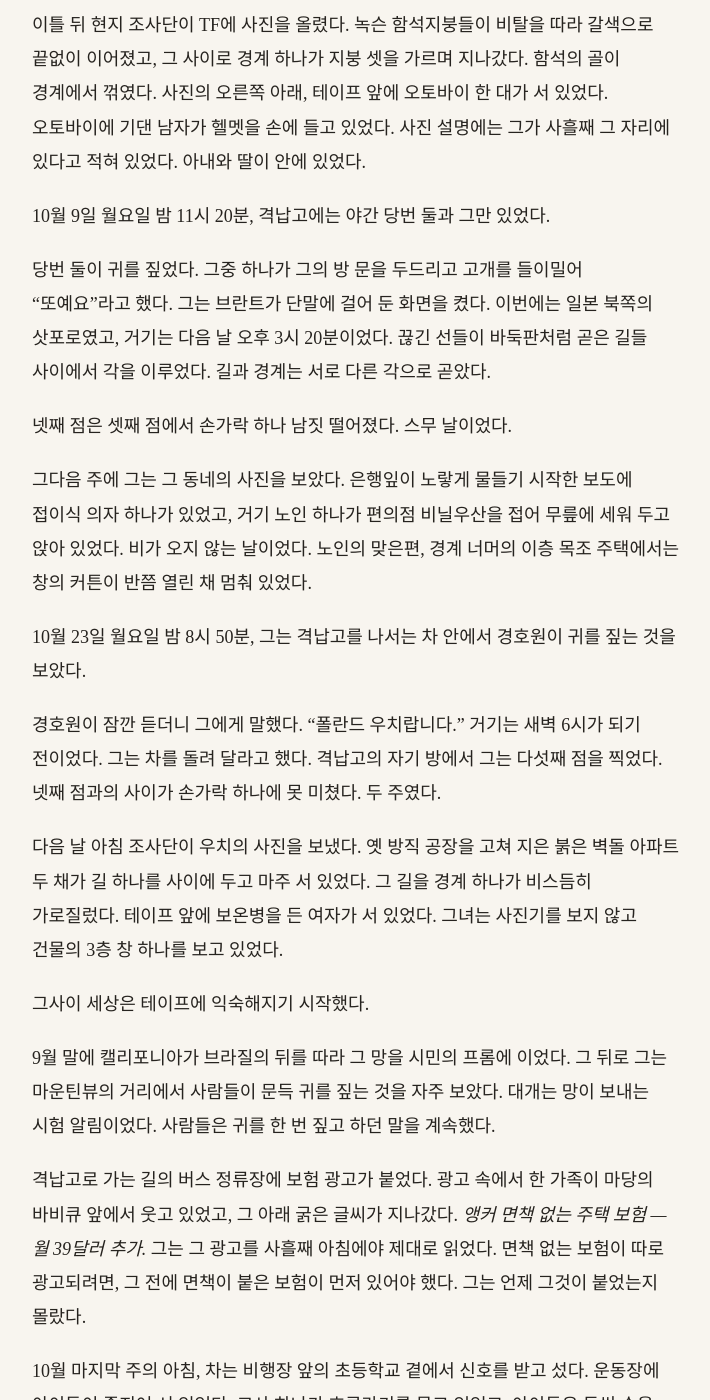
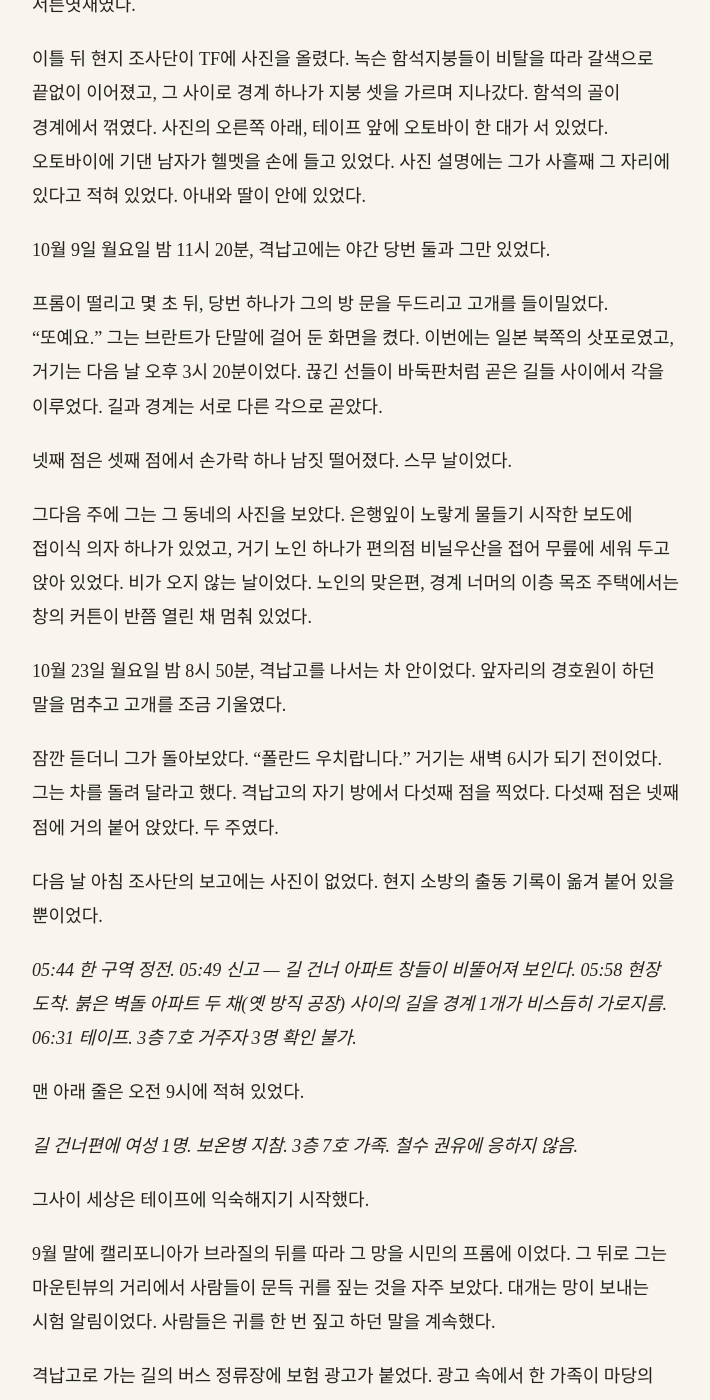
Before and after one commit to kangkkang/writer_s1_public, a Jekyll site: the page built from vol2/044.md, in a window 1280 px wide and 1400 px high, scrolled down 9140 px. Shown: the whole window, without its empty margins (284-994 px from the left). Built offline with Jekyll 4.4.1, drawn with Linux system fonts in a browser that asks for light colours; our own code applies the rules of GitHub Pages for plain Markdown files; some of the changed text lies outside the part shown.

Commit message:
Update from https://github.com/kangkkang/writer_s1/commit/ab8f50effbcf162e6143b8a6384729035ec80844

```diff
--- a/vol2/044.md
+++ b/vol2/044.md
@@ -4,9 +4,9 @@
 
 8월 14일 월요일, 저녁 6시 40분이었다. 격납고의 높은 창으로 기운 해가 들어와 들보의 그림자를 바닥에 길게 눕혀 놓았다. 그는 자기 방에서 발신소 후보지의 지도를 보고 있었다. 각국 정부가 아직 받지 않은 공사의 지도였다. 유리 너머 열린 바닥에서 커피 잔을 든 사람 하나가 걸음을 멈추고 귀에 손을 댔다.
 
-알림은 하나로 끝나지 않았다. 유리 너머의 휴게 구역에서, 격자 방들 사이의 통로에서, 몇 초씩 사이를 두고 사람들이 차례로 귀를 짚었다. 같은 알림이 서로 다른 길을 돌아 도착하는 동안의 사이였다. 그의 왼쪽 귀에서도 업무용 프롬이 한 박자 늦게 떨렸다. 그는 귀를 짚지 않고 지도에서 눈만 들었다.
+알림은 한꺼번에 오지 않았다. 열린 바닥을 가로지르던 사람들이 하나씩 걸음을 멈췄다. 휴게 구역에서, 격자 방들 사이의 통로에서, 몇 초씩 사이를 두고 고개가 하나씩 들렸다. 같은 알림이 서로 다른 길을 돌아 도착하는 동안의 사이였다. 그의 왼쪽 귀에서도 업무용 프롬이 한 박자 늦게 떨렸다. 손을 대 보지 않아도 무엇인지 알았다.
 
-그는 방을 나와 계측실로 갔다. 브란트가 이미 단말 앞에 앉아 있었다. 그녀는 귀를 한 번 더 짚었지만 화면에서 눈을 떼지 않았다.
+계측실 문을 밀고 들어가자 브란트가 이미 단말 앞에 앉아 있었다. 화면을 보는 그녀의 어깨가 굳어 있었다.
 
 "두 번째예요." 그녀가 화면을 그에게 돌렸다.
 
@@ -148,23 +148,23 @@
 
 그는 고개를 끄덕이고, 남쪽 어딘가에 있을 그 언덕 쪽의 불빛을 한동안 보았다.
 
-"이 많은 데 중에서 왜 저기예요?" 그녀가 물었다.
+"시냅스 단지처럼 데이터센터가 있는 것도 아니잖아요." 클레망스가 불빛이 끝나는 남쪽을 턱으로 가리켰다. "물탱크하고 빨랫줄뿐이었어요. 그런데 왜 하필 저기예요?"
 
 그는 바로 대답하지 않고 지평선까지 깔린 불빛을 보았다. 어느 불빛 아래든 그 언덕이 될 수 있었다.
 
-"이유가 없어서 저기예요." 그가 말했다. "제 계산으로는 누가 저기를 고른 게 아니에요. 3월은 캘리포니아였고 이번은 다른 대륙이에요. 자리로 보면 둘 사이에 같은 게 하나도 없어요. 데이터센터도 없고, 사는 사람 수도 달라요."
+"이유가 없어서 저기예요. 제 계산으로는 누가 저기를 고른 게 아니에요. 3월은 캘리포니아였고 이번은 다른 대륙이에요. 자리로 보면 둘 사이에 같은 게 하나도 없어요. 사는 사람 수도 달라요."
 
 "그럼 그 동네가 운이 나빴던 거네요."
 
 "그 동네한테는 그래요." 그는 난간을 손가락 끝으로 짚었다. "그런데 세상 전체로 보면 흩어져 있다는 게 더 나빠요. 그릇을 하나 생각해 봐요. 바닥에 공이 하나 놓여 있어요. 밀어도 다시 굴러 내려와요. 중력이 지금만큼이고 전자가 지금만 한 이유, 우주의 설정값을 그 공처럼 보는 수학이 있어요. 그릇이 공을 붙잡고 있는 거죠."
 
-"앵커는요?"
+"그럼 그 언덕에 생긴 건요?"
 
-"그릇 벽에 난 구멍이요. 제 짐작으로는요." 그가 말했다. "구멍이 한 군데 몰리면 그 자리만 패요. 그 자리는 끔찍하지만 그릇은 서 있어요. 그런데 구멍이 벽 전체에 고르게 뚫리면, 어느 날 그릇이 주저앉아요."
+"그릇 벽에 난 구멍이요. 제 짐작으로는요." "구멍이 한 군데 몰리면 그 자리만 패요. 그 자리는 끔찍하지만 그릇은 서 있어요. 그런데 구멍이 벽 전체에 고르게 뚫리면, 어느 날 그릇이 주저앉아요."
 
-클레망스는 한동안 아무 말 없이 난간 아래의 거리를 보았다. 거기서도 차들의 불빛이 끝없이 지나갔다.
+클레망스는 한동안 아무 말 없이 난간 아래의 도로를 내려다보았다. 붉은 미등의 줄이 끊기지 않고 지나갔다.
 
-"그러니까 기사로 쓰면, 이 동네만 운이 나빴던 게 아니라, 이런 데가 세계 여기저기 흩어져 생길수록 세상 전체가 무너질 수 있다는 얘기네요." 그녀가 말했다. "얼마나 뚫려야 주저앉는데요?"
+"그러니까 기사로 쓰면, 이 동네만 운이 나빴던 게 아니라, 이런 데가 세계 여기저기 흩어져 생길수록 세상 전체가 무너질 수 있다는 얘기네요." 그녀가 말했다. "구멍이 몇 개나 더 나야 그릇이 주저앉는 건데요?"
 
 "그걸 재러 온 거예요." 그가 말했다. "구멍이 얼마나 자주, 얼마나 크게 나는지를요. 그걸 알면 언제 그 선을 넘는지 셈할 수 있어요. 지금은 점이 둘이에요. 점 둘을 지나는 곡선은 얼마든지 그을 수 있어요."
 
@@ -176,9 +176,9 @@
 
 ---
 
-9월 19일 화요일 오후 1시 50분, 격납고 사람들이 다시 귀를 짚었다.
+9월 19일 화요일 오후 1시 50분, 격납고에 다시 알림이 돌았다.
 
-이번에는 낮이어서 격납고가 가득 차 있었다. 열린 바닥의 사람들이 거의 한꺼번에 귀를 짚었고, 몇 초 뒤 늦은 몇이 따라 짚었다. 누군가 "또"라고 말했고, 그 말이 휴게 구역의 탁자 몇 개를 건너갔다.
+이번에는 낮이어서 격납고가 가득 차 있었다. 열린 바닥의 말소리가 거의 한꺼번에 끊겼고, 몇 초 뒤 늦은 몇이 고개를 들었다. 누군가 "또"라고 말했고, 그 말이 휴게 구역의 탁자 몇 개를 건너갔다.
 
 브란트의 화면은 서아프리카의 이바단을 가리켰다. 거기는 저녁 9시 50분이었다. 브란트의 화면에서 끊긴 선들이 곧게 서서 각을 이루었다. 이번 선들은 지난번보다 조금 짧았다.
 
@@ -188,17 +188,26 @@
 
 10월 9일 월요일 밤 11시 20분, 격납고에는 야간 당번 둘과 그만 있었다.
 
-당번 둘이 귀를 짚었다. 그중 하나가 그의 방 문을 두드리고 고개를 들이밀어 "또예요"라고 했다. 그는 브란트가 단말에 걸어 둔 화면을 켰다. 이번에는 일본 북쪽의 삿포로였고, 거기는 다음 날 오후 3시 20분이었다. 끊긴 선들이 바둑판처럼 곧은 길들 사이에서 각을 이루었다. 길과 경계는 서로 다른 각으로 곧았다.
+프롬이 떨리고 몇 초 뒤, 당번 하나가 그의 방 문을 두드리고 고개를 들이밀었다. "또예요." 그는 브란트가 단말에 걸어 둔 화면을 켰다. 이번에는 일본 북쪽의 삿포로였고, 거기는 다음 날 오후 3시 20분이었다. 끊긴 선들이 바둑판처럼 곧은 길들 사이에서 각을 이루었다. 길과 경계는 서로 다른 각으로 곧았다.
 
 넷째 점은 셋째 점에서 손가락 하나 남짓 떨어졌다. 스무 날이었다.
 
 그다음 주에 그는 그 동네의 사진을 보았다. 은행잎이 노랗게 물들기 시작한 보도에 접이식 의자 하나가 있었고, 거기 노인 하나가 편의점 비닐우산을 접어 무릎에 세워 두고 앉아 있었다. 비가 오지 않는 날이었다. 노인의 맞은편, 경계 너머의 이층 목조 주택에서는 창의 커튼이 반쯤 열린 채 멈춰 있었다.
 
-10월 23일 월요일 밤 8시 50분, 그는 격납고를 나서는 차 안에서 경호원이 귀를 짚는 것을 보았다.
+10월 23일 월요일 밤 8시 50분, 격납고를 나서는 차 안이었다. 앞자리의 경호원이 하던 말을 멈추고 고개를 조금 기울였다.
 
-경호원이 잠깐 듣더니 그에게 말했다. "폴란드 우치랍니다." 거기는 새벽 6시가 되기 전이었다. 그는 차를 돌려 달라고 했다. 격납고의 자기 방에서 그는 다섯째 점을 찍었다. 넷째 점과의 사이가 손가락 하나에 못 미쳤다. 두 주였다.
+잠깐 듣더니 그가 돌아보았다. "폴란드 우치랍니다." 거기는 새벽 6시가 되기 전이었다. 그는 차를 돌려 달라고 했다. 격납고의 자기 방에서 다섯째 점을 찍었다. 다섯째 점은 넷째 점에 거의 붙어 앉았다. 두 주였다.
 
-다음 날 아침 조사단이 우치의 사진을 보냈다. 옛 방직 공장을 고쳐 지은 붉은 벽돌 아파트 두 채가 길 하나를 사이에 두고 마주 서 있었다. 그 길을 경계 하나가 비스듬히 가로질렀다. 테이프 앞에 보온병을 든 여자가 서 있었다. 그녀는 사진기를 보지 않고 건물의 3층 창 하나를 보고 있었다.
+다음 날 아침 조사단의 보고에는 사진이 없었다. 현지 소방의 출동 기록이 옮겨 붙어 있을 뿐이었다.
+
+*05:44 한 구역 정전.*
+*05:49 신고 — 길 건너 아파트 창들이 비뚤어져 보인다.*
+*05:58 현장 도착. 붉은 벽돌 아파트 두 채(옛 방직 공장) 사이의 길을 경계 1개가 비스듬히 가로지름.*
+*06:31 테이프. 3층 7호 거주자 3명 확인 불가.*
+
+맨 아래 줄은 오전 9시에 적혀 있었다.
+
+*길 건너편에 여성 1명. 보온병 지참. 3층 7호 가족. 철수 권유에 응하지 않음.*
 
 그사이 세상은 테이프에 익숙해지기 시작했다.
 
@@ -276,14 +285,16 @@
 
 이단은 3년이라는 말을 들었다. 그의 종이에는 그 숫자가 어디에도 없었다. 거기 있는 것은 2년하고 넉 달짜리 공사, 그리고 그 끝에서 띠의 가운데까지 남은 넉 달이었다. 둘을 더해도 3년이 되지 않았다. 헤들룬드는 그것을 알고 있을 터였다. 화면 속의 장관들도 그럴 터였다. 3년은 사람들이 한 번 듣고 기억해 갈 수 있는 숫자였다. 넉 달은 그렇지 않았다.
 
-기자 하나가 손을 들고 그를 불렀다. 반스 박사님, 3년이면 충분합니까.
+카메라들 사이로 기자 하나의 목소리가 날아왔다.
 
-헤들룬드가 그를 돌아보았다. 대답할 사람이 따로 있다는 것을 아는 사람의 눈이었다.
+"반스 박사님, 3년이면 충분합니까?"
 
-"짓기 시작하면 충분합니다." 그가 말했다.
+헤들룬드가 이단을 돌아보았다. 대답할 사람이 따로 있다는 것을 아는 사람의 눈이었다.
 
-그는 그 문장의 앞쪽에 무게를 실었고, 기자는 뒤쪽을 받아 적었다.
+"*짓기 시작하면*, 충분합니다."
 
-브리핑이 끝나고 그는 자기 방으로 돌아왔다. 탁자 위에 이어 붙인 종이가 그대로 있었다. 그는 그것을 펴 놓고, 오른쪽 끝의 두 선을 보았다. 봉인의 선과 띠의 가운데를 지나는 선. 그는 두 선 사이에 손바닥을 펴서 대 보았다. 손바닥 하나가 들어가고 조금 남았다.
+그는 앞쪽에 무게를 실었다. 기자들의 단말에 찍혀 나간 것은 뒤쪽의 '충분합니다'였다.
 
-그는 다섯째 점의 오른쪽, 아직 아무것도 찍히지 않은 자리를 연필 끝으로 한 번 짚고 연필을 종이 위에 내려놓았다.
+브리핑이 끝나고 자기 방으로 돌아와, 테이프로 이어 붙인 종이를 탁자 위에 폈다. 오른쪽 끝에 두 선이 있었다. 봉인이 끝나는 선, 그리고 띠의 가운데를 지나 문턱에 닿는 선. 두 선 사이에 손바닥을 펴서 얹었다. 손바닥 하나가 들어가고 조금 남았다. 넉 달이었다.
+
+다섯째 점의 오른쪽, 아직 아무것도 찍히지 않은 여백에 연필 끝을 얹었다가 거두었다.
```
